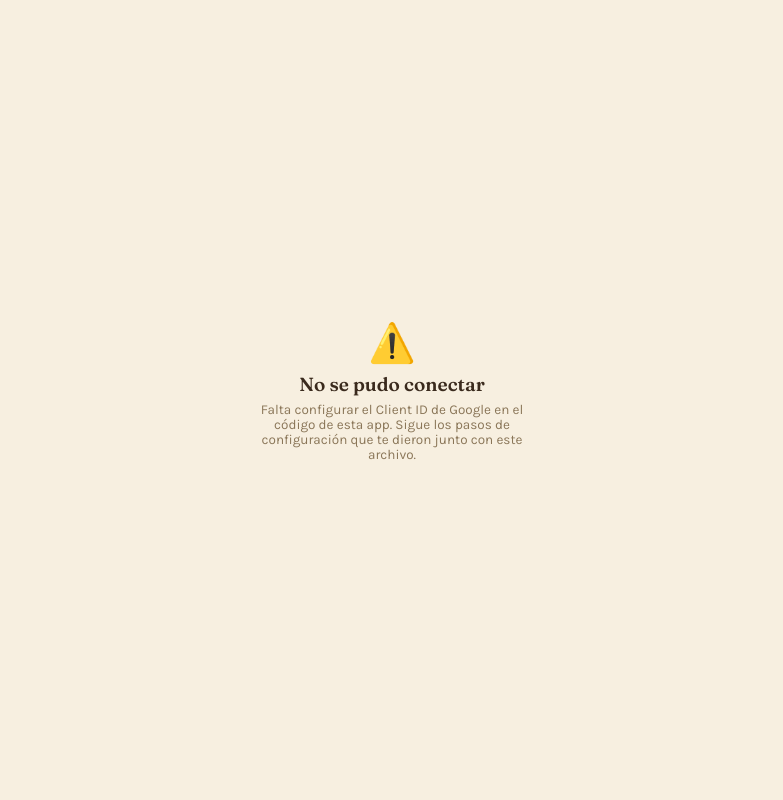
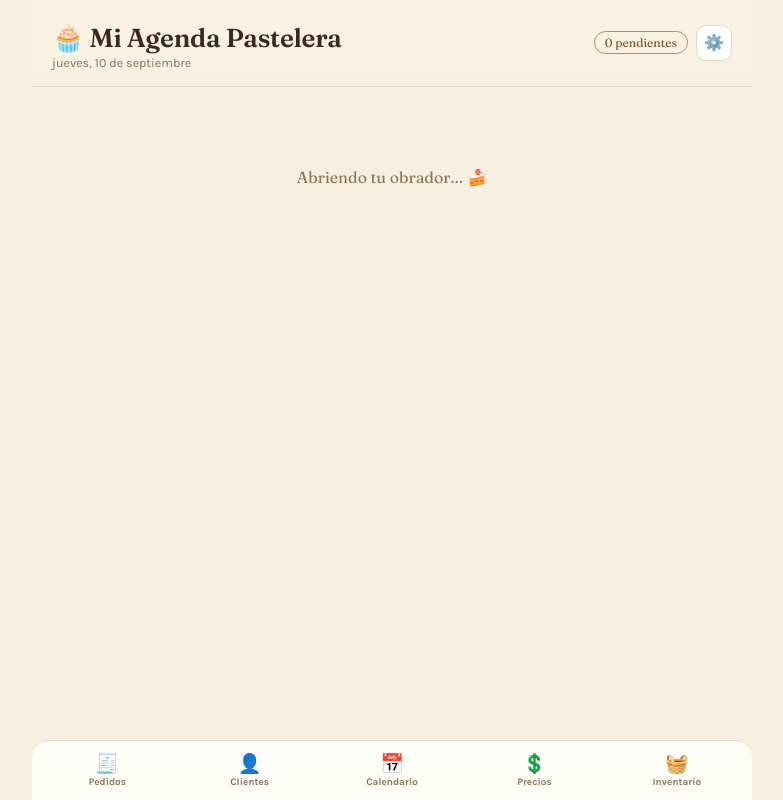
Before and after one commit to juanpa3321/recepcionPastelera, a plain HTML site: page index.html in a window 1280 px wide. Shown: the whole page, without its empty margins (248-1031 px from the left). Drawn offline with Linux system fonts and the light colour scheme.

Commit message:
index.html

```diff
--- a/index.html
+++ b/index.html
@@ -597,7 +597,7 @@
 <script>
 /* ---------------- Configuración de Google Drive ---------------- */
 /* 1) Pega aquí tu Client ID de Google Cloud (tipo "Aplicación web"). */
-const GOOGLE_CLIENT_ID = 'PON_AQUI_TU_CLIENT_ID.apps.googleusercontent.com';
+const GOOGLE_CLIENT_ID = '808067914394-8ujc2r4tu7ifmi7lmotgbvn0iremv167.apps.googleusercontent.com';
 const DRIVE_SCOPE = 'https://www.googleapis.com/auth/drive.appdata';
 const DRIVE_FILENAME = 'agenda_pastelera_data.json';
 
```
